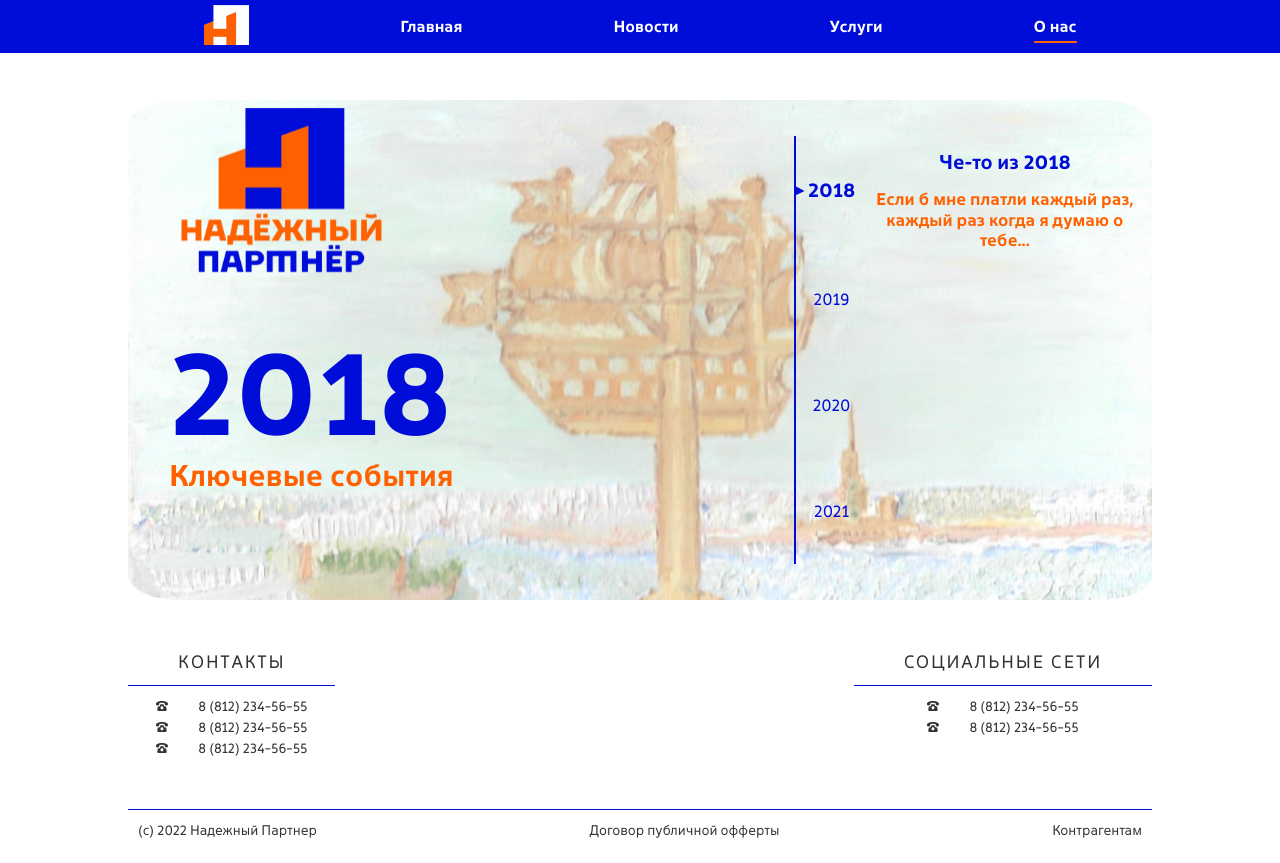
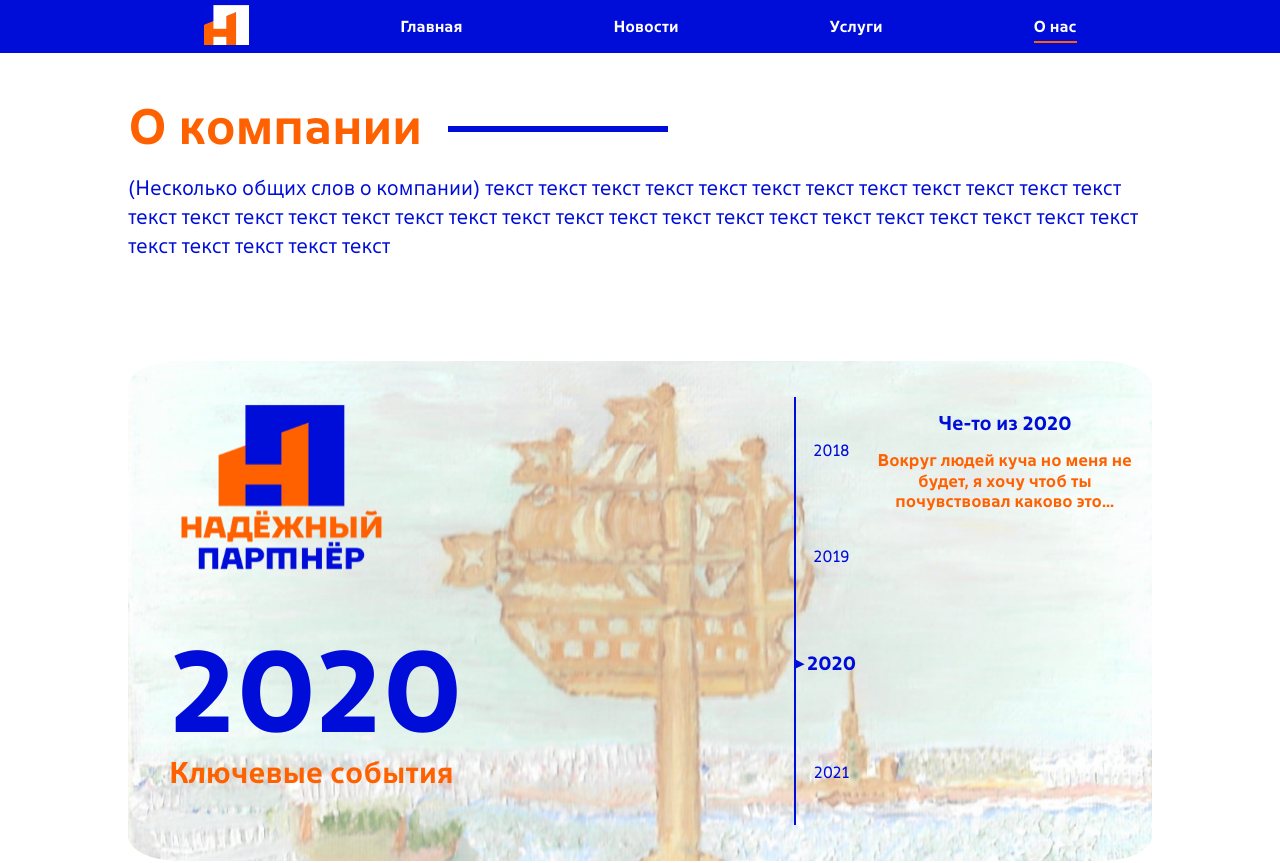
Before and after one commit to ohmyp/relipart-frontend, a React (Create React App) app: page /aboutus in a window 1280 px wide. Shown: the top 863 px of the page. Built offline with nearby package versions, Linux system fonts and the light colour scheme.

Commit message:
Сделан блок в странице о компании и анимирована История

```diff
--- /dev/null
+++ b/src/components/AboutCompany/AboutCompany.jsx
@@ -0,0 +1,18 @@
+import "./AboutCompany.scss";
+import React from "react";
+
+const Button = () => {
+  return (
+    <section className="about-company">
+      <h2 className="about-company__title">О компании</h2>
+      <p className="about-company__subtitle">
+        (Несколько общих слов о компании) текст текст текст текст текст текст
+        текст текст текст текст текст текст текст текст текст текст текст текст
+        текст текст текст текст текст текст текст текст текст текст текст текст
+        текст текст текст текст текст текст{" "}
+      </p>
+    </section>
+  );
+};
+
+export default Button;
--- /dev/null
+++ b/src/components/AboutCompany/AboutCompany.scss
@@ -0,0 +1,32 @@
+@import "../../index.scss";
+@import '../../vendor/mixins.scss';
+
+.about-company{
+  @include max-width;
+  margin: 100px auto 0 auto;
+
+  &__title{
+    @include title-font;
+    position: relative;
+    margin: 20px auto;
+    width: 1024px;
+    color: $orange;
+  }
+
+  &__title::after{
+    position: absolute;
+    content: "";
+    z-index: 2;
+    width:  220px;
+    height: 6px;
+    border-bottom: 6px solid $blue;
+    top: 20px;
+    left: 320px;
+  }
+
+  &__subtitle{
+    margin: 0;
+    @include text-font;
+    color: $blue;
+  }
+}
--- a/src/components/History/History.jsx
+++ b/src/components/History/History.jsx
@@ -1,50 +1,101 @@
 import "./History.scss";
 import React from "react";
-import logoPath from '../../static/big_logo.svg'
+import logoPath from "../../static/big_logo.svg";
 const NewsCard = () => {
-  const data = {
-    2018: {
+  const data = [
+    {
+      year: 2018,
       title: "Че-то из 2018",
-      text: "Если б мне платли каждый раз, каждый раз когда я думаю о тебе..."
+      text: "Если б мне платли каждый раз, каждый раз когда я думаю о тебе...",
     },
-    2019: {
+    {
+      year: 2019,
       title: "Че-то из 2019",
-      text: "Все без тебя не так, лечу к тебе я словно комета..."
+      text: "Все без тебя не так, лечу к тебе я словно комета...",
     },
-    2020: {
+    {
+      year: 2020,
       title: "Че-то из 2020",
-      text: "Вокруг людей куча но меня не будет, я хочу чтоб ты почувствовал каково это..."
+      text: "Вокруг людей куча но меня не будет, я хочу чтоб ты почувствовал каково это...",
     },
-    2021: {
+    {
+      year: 2021,
       title: "Че-то из 2021",
-      text: "А горький вкус твоей любвьи меня убил, теперь без сил..."
+      text: "А горький вкус твоей любвьи меня убил, теперь без сил...",
+    },
+  ];
+
+  const [currentPostId, setCurrentPostId] = React.useState(0);
+  const [handClick, setHandClick] = React.useState(false);
+ let timer;
+
+
+  React.useEffect(() => {
+    if (!handClick){
+      timer = setTimeout(handleAutoSwipe, 2000);
     }
-  }
-  const [post, setPost] = React.useState(data[2018]);
-  function handleClickOnYear(e) {
     document.querySelectorAll(".history__years-item").forEach((element) => {
       element.classList.remove("history__years-item_active");
     });
-    e.target.classList.add("history__years-item_active");
-    setPost(data[e.target.id])
+    document
+      .getElementById(currentPostId)
+      .classList.add("history__years-item_active");
+  },[currentPostId, handClick]);
+
+
+  function handleClickOnYear(e) {
+    clearTimeout(timer)
+    setHandClick(true);
+    setCurrentPostId(e.target.id);
   }
+
+  function handleAutoSwipe () {
+    let counter = currentPostId + 1;
+    if (counter >= data.length) counter = 0;
+    setCurrentPostId(counter);
+  }
+
   return (
     <section className="history">
       <div className="history__left-container">
-        <img className="history__logo" src={logoPath}/>
-        <h3 className="history__year">2018</h3>
+        <img className="history__logo" src={logoPath} />
+        <h3 className="history__year">{data[currentPostId].year}</h3>
         <p className="history__subtitle">Ключевые события</p>
       </div>
       <div className="history__right-container">
         <ul className="history__years-list">
-          <li id="2018" className="history__years-item history__years-item_active" onClick={handleClickOnYear}>2018</li>
-          <li id="2019" className="history__years-item" onClick={handleClickOnYear}>2019</li>
-          <li id="2020" className="history__years-item" onClick={handleClickOnYear}>2020</li>
-          <li id="2021" className="history__years-item" onClick={handleClickOnYear}>2021</li>
+          <li
+            id="0"
+            className="history__years-item history__years-item_active"
+            onClick={handleClickOnYear}
+          >
+            2018
+          </li>
+          <li
+            id="1"
+            className="history__years-item"
+            onClick={handleClickOnYear}
+          >
+            2019
+          </li>
+          <li
+            id="2"
+            className="history__years-item"
+            onClick={handleClickOnYear}
+          >
+            2020
+          </li>
+          <li
+            id="3"
+            className="history__years-item"
+            onClick={handleClickOnYear}
+          >
+            2021
+          </li>
         </ul>
         <div className="state">
-          <h4 className="state__title">{post.title}</h4>
-          <p className="state__text">{post.text}</p>
+          <h4 className="state__title">{data[currentPostId].title}</h4>
+          <p className="state__text">{data[currentPostId].text}</p>
         </div>
       </div>
     </section>
--- a/src/components/History/History.scss
+++ b/src/components/History/History.scss
@@ -1,6 +1,3 @@
-@import "../../index.scss";
-@import "../../vendor/mixins.scss";
-
 @import "../../index.scss";
 @import "../../vendor/mixins.scss";
 
@@ -17,6 +14,7 @@
   background-size: cover;
 
   &__logo{
+    margin-top: 10%;
     width: 227.5px;
     height: 208 px;
   }
--- a/src/components/components.js
+++ b/src/components/components.js
@@ -13,3 +13,4 @@ export { default as Slider } from './Slider/Slider'
 export { default as NewsPopup } from './NewsPopup/NewsPopup'
 export { default as History } from './History/History'
 export { default as Loading } from './Loading/Loading'
+export { default as AboutCompany } from './AboutCompany/AboutCompany'
--- a/src/pages/AboutUs.jsx
+++ b/src/pages/AboutUs.jsx
@@ -1,9 +1,10 @@
 import React from "react";
-import { Header, Footer, History } from "../components/components";
+import { Header, Footer, History, AboutCompany } from "../components/components";
 const AboutUs = () => {
   return (
     <>
       <Header />
+      <AboutCompany />
       <History />
       <Footer />
     </>
```
